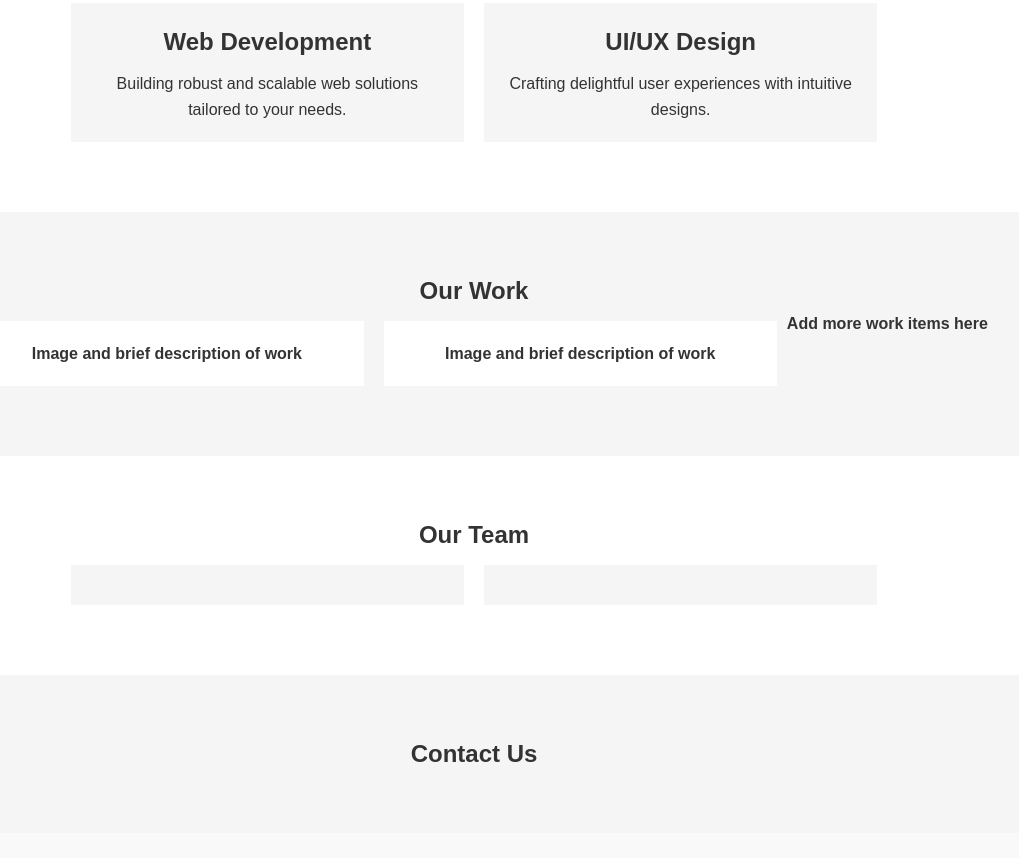
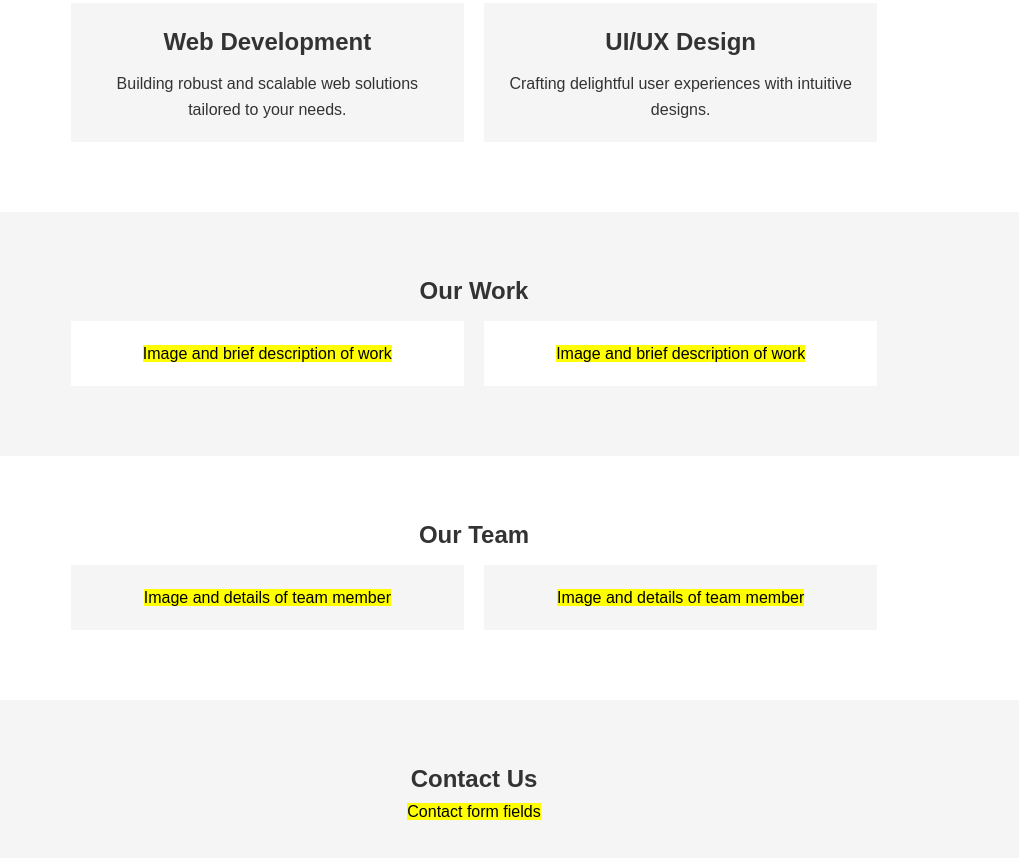
Before and after one commit to SigSauer/model5.github.io, a plain HTML site: page index.html in a window 1280 px wide. Shown: the part 506-1364 px from the top of the page, without its empty margins (166-1185 px from the left). Before the commit the page ends 1339 px from the top, so only its background shows below. Drawn offline with Linux system fonts and the light colour scheme.

Commit message:
fixed some styles

```diff
--- a/index.html
+++ b/index.html
@@ -48,14 +48,13 @@
         <h2>Our Work</h2>
         <div class="work-gallery">
             <div class="work-item">
-                <h4> Image and brief description of work </h4>
+                <mark> Image and brief description of work </mark>
                 <!-- Image and brief description of work -->
             </div>
             <div class="work-item">
-                <h4> Image and brief description of work </h4>
+                <mark> Image and brief description of work </mark>
                 <!-- Image and brief description of work -->
             </div>
-            <h4> Add more work items here </h4>
             <!-- Add more work items here -->
         </div>
     </section>
@@ -64,9 +63,11 @@
         <h2>Our Team</h2>
         <div class="team-members">
             <div class="team-member">
+                <mark> Image and details of team member </mark>
                 <!-- Image and details of team member -->
             </div>
             <div class="team-member">
+                <mark> Image and details of team member </mark>
                 <!-- Image and details of team member -->
             </div>
             <!-- Add more team members here -->
@@ -76,6 +77,7 @@
     <section id="contact">
         <h2>Contact Us</h2>
         <div class="contact-form">
+            <mark> Contact form fields </mark>
             <!-- Contact form fields -->
         </div>
     </section>
```
